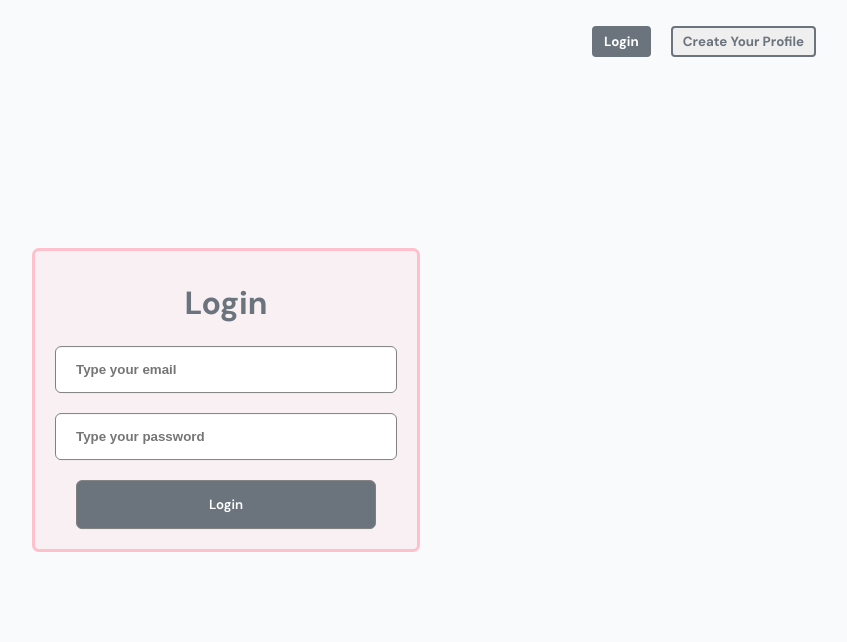
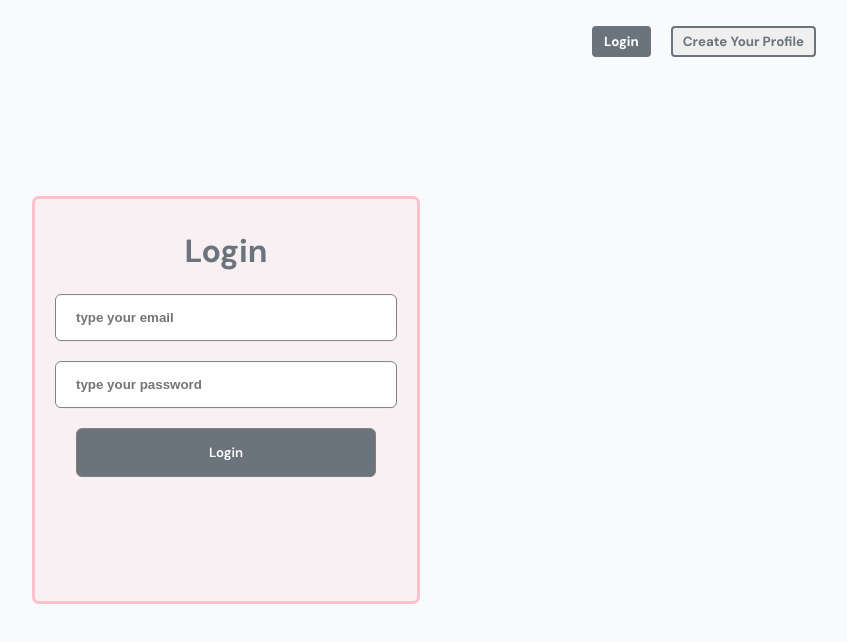
Before and after one commit to dantakelly/myProfile, a Next.js app in the folder client/: page /login in a window 1280 px wide. Shown: the top 642 px of the page, without its empty margins (414-1261 px from the left). Built offline with nearby package versions, Linux system fonts and the light colour scheme.

Commit message:
iiiiiiiiiiiiiii

```diff
--- a/client/src/app/login/page.jsx
+++ b/client/src/app/login/page.jsx
@@ -7,76 +7,69 @@ import loginPageCSS from "./loginPage.css"
 import axios from "axios"
 import { useRouter } from 'next/navigation'
 
+export default function Login() {
 
-export default function Login() {
-  const [email, setEmail] = useState("")
-  const [password, setPassword] = useState("")
+    const [email, setEmail] = useState("");
+    const [password, setPassword] = useState("");
     const [error, setError] = useState(null)
     const [success, setSuccess] = useState(null)
-  const router = useRouter()
+    const router = useRouter();
 
-  async function handleUserLogin(event) {
-    event.preventDefault()
-    setError(null)
-    setSuccess(null)
 
-    try {
-      const response = await axios.post(
-        "https://my-profile-server-one.vercel.app/api/login",
-        {
+    function handleUserLogin(event) {
+        event.preventDefault();
+
+        axios.post('https://my-profile-server-one.vercel.app/api/login', {
             email: email,
             password: password,
-        },
-        {
-          withCredentials: true,
-        },
-      )
-
-      console.log("User logged in successfully", response.data)
+        }, {
+            withCredentials: true //this set the cooke from the backend
+        })
+        .then(function (response) {
+            console.log("user created sucessfully", response.data)
             setEmail("")
             setPassword("")
             setSuccess("User is now logged in!")
 
-      const userId = response.data.userId
+            // to get the user id
+            const userId = response.data.userId;
+            router.push(`https://my-profile-client.vercel.app/dashboard/${userId}`)
 
-      // Add a slight delay before navigation
-      setTimeout(() => {
-        router.push(`/dashboard/${userId}`)
-      }, 100)
-    } catch (error) {
-      console.error("There is an error", error)
+        })
+        .catch(function (error) {
+            console.error("there is an error", error)
 
             if (error.response && error.response.data) {
-        setError(error.response.data.error || "An error occurred")
+                setError(error.response.data.error || "An error occurred");
             } else {
-        setError("An unknown error occurred")
-      }
-    }
+                setError("An unknown error occurred");
             }
 
-  return (
+        })
+    }
+
+    return(<>
         <div className="login-container">
             <h1>Login</h1>
 
             <div className="login-form-cont">
                 <form onSubmit={handleUserLogin}>
-          <input
-            type="email"
-            placeholder="Type your email"
+                    <input type="email"
+                           placeholder="type your email"
                            value={email}
                            onChange={(event) => setEmail(event.target.value)}
-          />
-          <input
-            type="password"
-            placeholder="Type your password"
+
+                      ></input>
+                    <input type="password"
+                           placeholder="type your password"
                            value={password}
                            onChange={(event) => setPassword(event.target.value)}
-          />
+                    ></input>
                     <button type="submit">Login</button>
-          {error && <p style={{ color: "red" }}>{error}</p>}
-          {success && <p style={{ color: "green" }}>{success}</p>}
+                    <p style={{color: 'red'}}>{error}</p>
+                    <p style={{color: 'blue'}}>{success}</p>
                 </form>
             </div>
         </div>
-  )
+    </>)
 }
```
Lines whose indentation alone changed are shown as unchanged.
